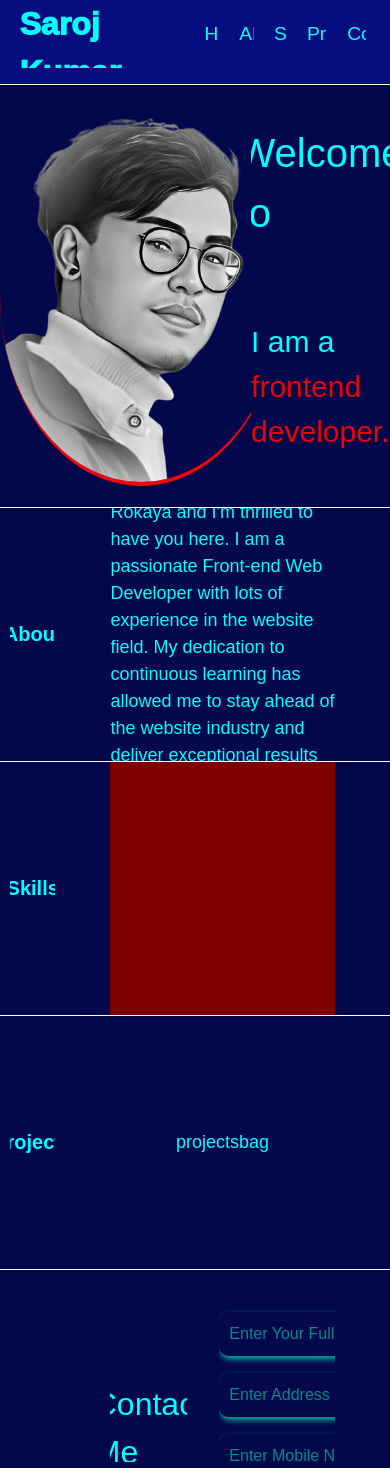
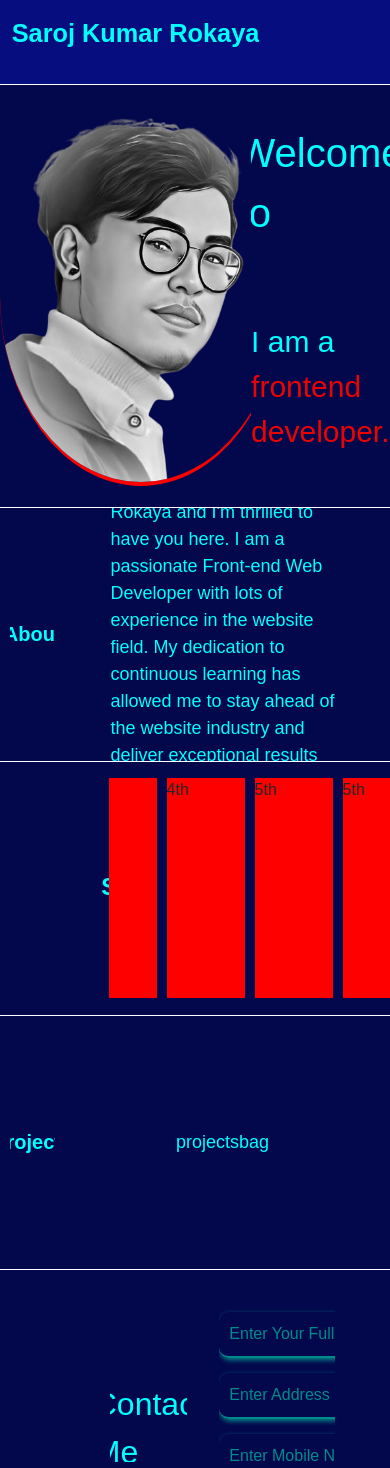
Before and after one commit to saroj-rokaya/practice, a React (Create React App) app: page / in a window 390 px wide. Shown: the top 1468 px of the page. Built offline with nearby package versions, Linux system fonts and the light colour scheme.

Commit message:
responsive start

```diff
--- a/public/index.html
+++ b/public/index.html
@@ -18,6 +18,7 @@
       integrity="sha384-9ndCyUaIbzAi2FUVXJi0CjmCapSmO7SnpJef0486qhLnuZ2cdeRhO02iuK6FUUVM"
       crossorigin="anonymous"
     />
+    <link href="https://cdn.jsdelivr.net/npm/remixicon@3.5.0/fonts/remixicon.css" rel="stylesheet">
 
     <title>Portfolio</title>
   </head>
--- a/src/Components/header/Header.jsx
+++ b/src/Components/header/Header.jsx
@@ -4,20 +4,21 @@ import CV from "./CV.pdf"
 
 export default function Header() {
   return (
-    <div className="header">
+    <div className="header-container">
         <nav>
             <div className="namecontainer">
             <p className="name">Saroj Kumar Rokaya</p>
             </div>
             <ul className="header-nav-lists">
-                <li className="navlists">Home</li>
-                <li className="navlists">About</li>
-                <li className="navlists">Skills</li>
-                <li className="navlists">Projects</li>
-                <li className="navlists">Contact</li>
+                <li className="header-navlists">Home</li>
+                <li className="header-navlists">About</li>
+                <li className="header-navlists">Skills</li>
+                <li className="header-navlists">Projects</li>
+                <li className="header-navlists">Contact</li>
                 <a href={CV}>
-                <li className="navlists">CV</li>
+                <li className="header-navlists">CV</li>
                 </a>
+                <i class="ri-menu-fill"></i>
             </ul>
         </nav>
     </div>
--- a/src/Components/header/header.css
+++ b/src/Components/header/header.css
@@ -7,7 +7,7 @@
     margin: 0;
 }
 
-.header {
+.header-container {
     height: 10vh;
     width: 100%;
     background-color: var(--lightblue-color);    /* using globle color variable  */
@@ -21,6 +21,7 @@ nav {
     justify-content: space-between;
     align-items: center;
     overflow: hidden;
+    padding: 0 6vh;
 }
 
 
@@ -38,26 +39,33 @@ nav .namecontainer {
     justify-content: center;
     align-items: center;
     max-height: 10vh;
-    margin-left: 5vw;
     flex-direction: column;
 }
 
 .name {
-    font-size: 2rem;
+    font-size: 3vh;
     color: cyan;
-    font-weight: 999;
+    font-weight: 600;
 
 }
-.header-nav-list,ul li.navlists {
+.header-nav-lists{
+    display: flex;
+    gap: 2vw;
+}
+
+.header-navlists {
     list-style: none;
-    margin-left: 10px;
-    margin-right: 10px;
-    font-size: 1.2em;
+    font-size: 2.5vh;
     cursor: pointer;
     color: cyan;
+}
 
+.ri-menu-fill{
+    font-size: 3vh;
+    color: white;
+    display: none;
+}
 
-}
 
 .header-nav-list,ul li:hover {
 
@@ -69,3 +77,30 @@ nav .namecontainer {
 a{
     text-decoration: none;
 }
+
+
+
+@media (max-width:600px) {
+
+    nav{
+        padding: 3vw;
+    }
+
+    .name{
+        font-size: 3vh;
+    }
+
+
+    .header-nav-lists{
+        display: none;
+    }
+    .ri-menu-fill{
+        display: contents;
+        color: white;
+        font-size: 3vh;
+    }
+
+
+
+
+}
--- a/src/Components/main/Skills/Skillssection.jsx
+++ b/src/Components/main/Skills/Skillssection.jsx
@@ -2,48 +2,21 @@ import React, { useState } from 'react'
 import "./skillssection.css"
 
 export default function SkillsSection() {
-  const [cards] = useState([
-     {
-      title: 'card-1',
-      text: ' dlfjdskf fjfdskfj dfdjfdjf dfjkdskf dsf dsfjdsf jdf dsfkjdslfjdsf;ds '
-     },
-     {
-      title: 'card-2',
-      text: ' dlfjdskf fjfdskfj dfdjfdjf dfjkdskf dsf dsfjdsf jdf dsfkjdslfjdsf;ds '
-     },
-     {
-      title: 'card-3',
-      text: ' dlfjdskf fjfdskfj dfdjfdjf dfjkdskf dsf dsfjdsf jdf dsfkjdslfjdsf;ds '
-     },
-     {
-      title: 'card-4',
-      text: ' dlfjdskf fjfdskfj dfdjfdjf dfjkdskf dsf dsfjdsf jdf dsfkjdslfjdsf;ds '
-     }
-
-  ])
   return (
     <div className="skills-container">
-    <div className="skills-contents">Skills</div>
+      <div className="left-skills-section">
+        Skills
+      </div>
+      <div className="right-skills-section">
+        <div className="skill 1st-skill">1st</div>
+        <div className="skill 2nd-skill">2nd</div>
+        <div className="skill 3rd-skill">3rd</div>
+        <div className="skill 4th-skill">4th</div>
+        <div className="skill 5th-skill">5th</div>
+        <div className="skill 5th-skill">5th</div>
+        <div className="skill 5th-skill">5th</div>
+        <div className="skill 5th-skill">5th</div>
+      </div>
+    </div>
 
-    <div className="skills-card-container">
-      {/* <div className="skills-by-cards"> */}
-        <div className="cards">
-            {
-              cards.map((card,i)=>{
-                <div key={i} className="card">
-                  <h3>
-                    {card.title}
-                  </h3>
-                  <p>
-                    {card.text}
-                  </p>
-                </div>
-
-              })
-            }
-        </div>
-      {/* </div> */}
-    </div>
-  </div>
-  )
-}
+)}
--- a/src/Components/main/Skills/skillssection.css
+++ b/src/Components/main/Skills/skillssection.css
@@ -1,39 +1,39 @@
-
 .skills-container{
-    color: cyan;
     display: flex;
-    justify-content: space-evenly;
+    justify-content: space-between;
     align-items: center;
-    margin-left: -15%;
 
 }
-.skills-contents{
-    font-size: 20px;
-    font-weight: 700;
-    margin-left: 3%;
+.left-skills-section{
+    display: flex;
+    /* justify-content: center; */
+    align-items: center;
+    padding-left: 12vh;
+    font-size: 2.8vh;
+    font-weight: 600;
+    color: cyan;
+
+
     height: 30vh;
-    width: 10%;
+    width: 28vw;
+    /* background-color: red; */
+
+}
+.right-skills-section{
     display: flex;
     justify-content: center;
     align-items: center;
+    gap: 10px;
+
+    height: 30vh;
+    width: 72vw;
+    /* background-color: blue; */
+    overflow-x: scroll;
 }
-.skills-card-container{
-    height: 30vh;
-    width: 50%;
-    color: cyan;
-    font-size: 18px;
-    display: flex;
-    justify-content: center;
-    align-items: center;
-    background-color: maroon;
+.skill{
+
+    height: 26vh;
+    min-width: 20vw;
+    background-color: red;
+
 }
-/* .cards{
-    height: 100%    ;
-    width: 100%;
-    background-color: blueviolet;
-}
-.card{
-    height: 10vh    ;
-    width: 10vh;
-    background-color: red;
-} */
```
Also changed, not shown: src/Components/footer/footer.css (line endings or trailing spaces).
